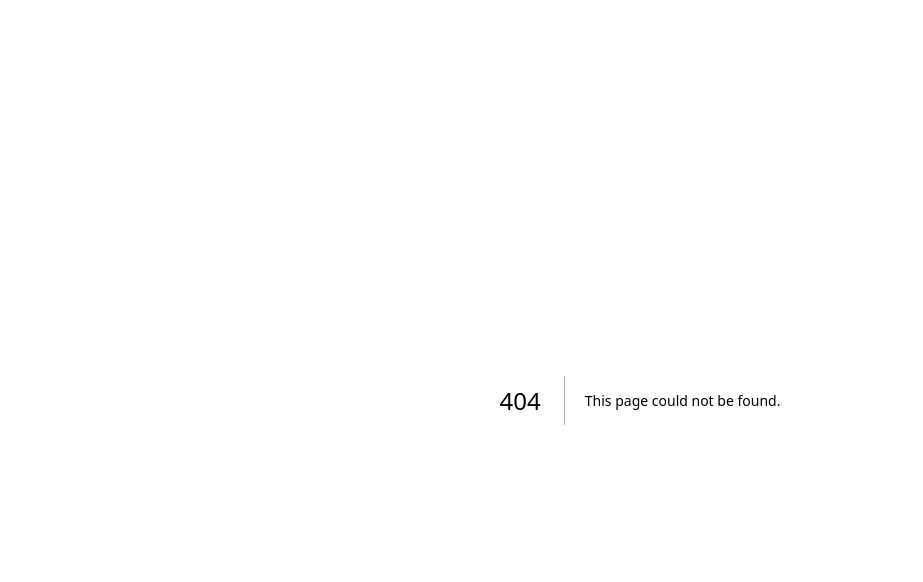
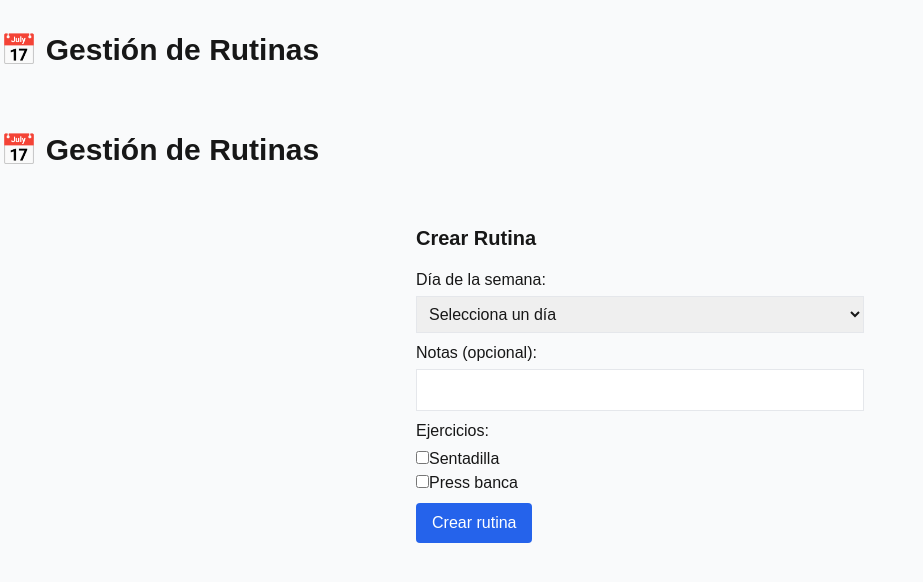
Before and after one commit to cdtello/nutri-fit-frontclass, a Next.js app: page /routines/create in a window 1280 px wide. Before the commit this address had no page. Shown: the top 582 px of the page, without its empty margins (0-923 px from the left). Built offline with nearby package versions, Linux system fonts and the light colour scheme.

Commit message:
New: Creador de rutinas implementado
David Gutierrez

```diff
--- /dev/null
+++ b/src/app/routines/create/layout.tsx
@@ -0,0 +1,14 @@
+export default function RoutinesLayout({
+  children,
+}: {
+  children: React.ReactNode;
+}) {
+  return (
+    <div className="min-h-screen bg-gray-50">
+      <div className="container mx-auto py-8">
+        <h1 className="text-3xl font-bold mb-8">📅 Gestión de Rutinas</h1>
+        {children}
+      </div>
+    </div>
+  );
+}
--- /dev/null
+++ b/src/app/routines/create/page.tsx
@@ -0,0 +1,14 @@
+"use client";
+import RoutineForm from "@/components/routines/RoutineForm";
+
+// TODO: Reemplaza el userId fijo por el real desde sesión/logged user
+const userId = 1;
+
+export default function CreateRoutinePage() {
+  return (
+    <div className="container mx-auto p-6">
+      <RoutineForm userId={userId} />
+      {/* Si se quiere redirigir automaticamente tras crear, pasa onSuccess={() => { router.push("/routines") }} como prop al formulario */}
+    </div>
+  );
+}
--- a/src/components/routines/RoutineForm.tsx
+++ b/src/components/routines/RoutineForm.tsx
@@ -1,10 +1,109 @@
-// Placeholder para RoutineForm - Implementar por el equipo
-export default function RoutineForm() {
+import React, { useState } from "react";
+import { createRoutine } from "@/modules/routines/services/routinesService";
+import type { CreateRoutineDto, Exercise } from "@/types/api";
+import { DayOfWeek } from "@/types/api";
+
+const DAYS: { label: string; value: DayOfWeek }[] = [
+  { label: "Lunes", value: DayOfWeek.MONDAY },
+  { label: "Martes", value: DayOfWeek.TUESDAY },
+  { label: "Miércoles", value: DayOfWeek.WEDNESDAY },
+  { label: "Jueves", value: DayOfWeek.THURSDAY },
+  { label: "Viernes", value: DayOfWeek.FRIDAY },
+  { label: "Sábado", value: DayOfWeek.SATURDAY },
+  { label: "Domingo", value: DayOfWeek.SUNDAY },
+];
+
+// TODO: Reemplaza esto cuando tengas ejercicios reales desde tu backend
+const DUMMY_EXERCISES: Exercise[] = [
+  { id: 1, name: "Sentadilla", reps: "10", videoUrl: "", createdAt: "", updatedAt: "" },
+  { id: 2, name: "Press banca", reps: "8", videoUrl: "", createdAt: "", updatedAt: "" },
+];
+
+export default function RoutineForm({ userId }: { userId: number }) {
+  const [dayOfWeek, setDayOfWeek] = useState<DayOfWeek | "">("");
+  const [notes, setNotes] = useState("");
+  const [exerciseIds, setExerciseIds] = useState<number[]>([]);
+  const [loading, setLoading] = useState(false);
+  const [error, setError] = useState<string | null>(null);
+
+  const handleSubmit = async (e: React.FormEvent) => {
+    e.preventDefault();
+    setError(null);
+    if (!dayOfWeek || exerciseIds.length === 0) {
+      setError("Selecciona un día y al menos un ejercicio.");
+      return;
+    }
+    setLoading(true);
+    try {
+      const data: CreateRoutineDto = {
+        dayOfWeek: dayOfWeek as DayOfWeek,
+        notes: notes ? notes : undefined,
+        userId,
+        exerciseIds
+      };
+      await createRoutine(data);
+      alert("Rutina creada exitosamente.");
+      // Si quieres redirigir automáticamente, descomenta lo siguiente:
+      // router.push("/routines");
+    } catch (err) {
+      setError("Error al crear rutina");
+    }
+    setLoading(false);
+  };
+
+  const handleExerciseToggle = (exerciseId: number) => {
+    setExerciseIds(exerciseIds.includes(exerciseId)
+      ? exerciseIds.filter(id => id !== exerciseId)
+      : [...exerciseIds, exerciseId]);
+  };
+
   return (
-    <div className="p-4 border rounded-lg bg-gray-50">
-      <p className="text-sm text-gray-600">
-        💡 <strong>RoutineForm</strong> - Componente pendiente de implementar
-      </p>
-    </div>
+    <form className="max-w-md mx-auto" onSubmit={handleSubmit}>
+      <h2 className="text-xl font-bold mb-4">Crear Rutina</h2>
+      {error && <div className="mb-2 text-red-500">{error}</div>}
+      <label className="block mb-2">
+        Día de la semana:
+        <select
+          className="w-full border mt-1 p-2"
+          value={dayOfWeek}
+          onChange={e => setDayOfWeek(e.target.value as DayOfWeek | "")}
+        >
+          <option value="">Selecciona un día</option>
+          {DAYS.map(day => (
+            <option key={day.value} value={day.value}>{day.label}</option>
+          ))}
+        </select>
+      </label>
+      <label className="block mb-2">
+        Notas (opcional):
+        <input
+          type="text"
+          className="w-full border mt-1 p-2"
+          value={notes}
+          onChange={e => setNotes(e.target.value)}
+        />
+      </label>
+      <div className="mb-2">
+        <span className="block mb-1">Ejercicios:</span>
+        {DUMMY_EXERCISES.map(ex => (
+          <label key={ex.id} className="block">
+            <input
+              type="checkbox"
+              value={ex.id}
+              checked={exerciseIds.includes(ex.id)}
+              onChange={() => handleExerciseToggle(ex.id)}
+            />
+            {ex.name}
+          </label>
+        ))}
+      </div>
+      <button
+        className="bg-blue-600 text-white px-4 py-2 rounded disabled:bg-gray-400"
+        type="submit"
+        disabled={loading}
+      >
+        {loading ? "Creando..." : "Crear rutina"}
+      </button>
+    </form>
   );
 }
--- a/src/modules/routines/services/routinesService.ts
+++ b/src/modules/routines/services/routinesService.ts
@@ -1,25 +1,11 @@
-// Routines Service - API calls y lógica de negocio
-// Los tipos se importarán cuando se implementen las funciones
+import type { CreateRoutineDto, WeeklyRoutine } from "@/types/api";
 
-export class ApiError extends Error {
-  constructor(public status: number, message: string) {
-    super(message);
-    this.name = 'ApiError';
-  }
+export async function createRoutine(data: CreateRoutineDto): Promise<WeeklyRoutine> {
+  const response = await fetch('/api/routines', {
+    method: "POST",
+    headers: { "Content-Type": "application/json" },
+    body: JSON.stringify(data),
+  });
+  if (!response.ok) throw new Error("Error al crear rutina");
+  return response.json();
 }
-
-// 🔄 Funciones para implementar por los estudiantes:
-// Nota: Importar los tipos necesarios cuando implementes cada función
-
-// export async function getAllRoutines(filters?: { dayOfWeek?: string; completed?: boolean; userId?: number }): Promise<WeeklyRoutine[]>
-// export async function getRoutineById(id: number): Promise<WeeklyRoutine>
-// export async function createRoutine(data: CreateRoutineDto): Promise<WeeklyRoutine>
-// export async function updateRoutine(id: number, data: UpdateRoutineDto): Promise<WeeklyRoutine>
-// export async function deleteRoutine(id: number): Promise<void>
-// export async function completeRoutine(id: number, completed: boolean): Promise<WeeklyRoutine>
-// export async function addExerciseToRoutine(routineId: number, exerciseId: number): Promise<WeeklyRoutine>
-// export async function removeExerciseFromRoutine(routineId: number, exerciseId: number): Promise<WeeklyRoutine>
-// export function getRoutinesByDay(routines: WeeklyRoutine[], dayOfWeek: string): WeeklyRoutine[]
-// export function getCompletedRoutines(routines: WeeklyRoutine[]): WeeklyRoutine[]
-// export function getPendingRoutines(routines: WeeklyRoutine[]): WeeklyRoutine[]
-// export function calculateRoutineProgress(routines: WeeklyRoutine[]): { completed: number; total: number; percentage: number }
```
Also changed, not shown: 1 other file (tests, documents, lock files or other folders).
